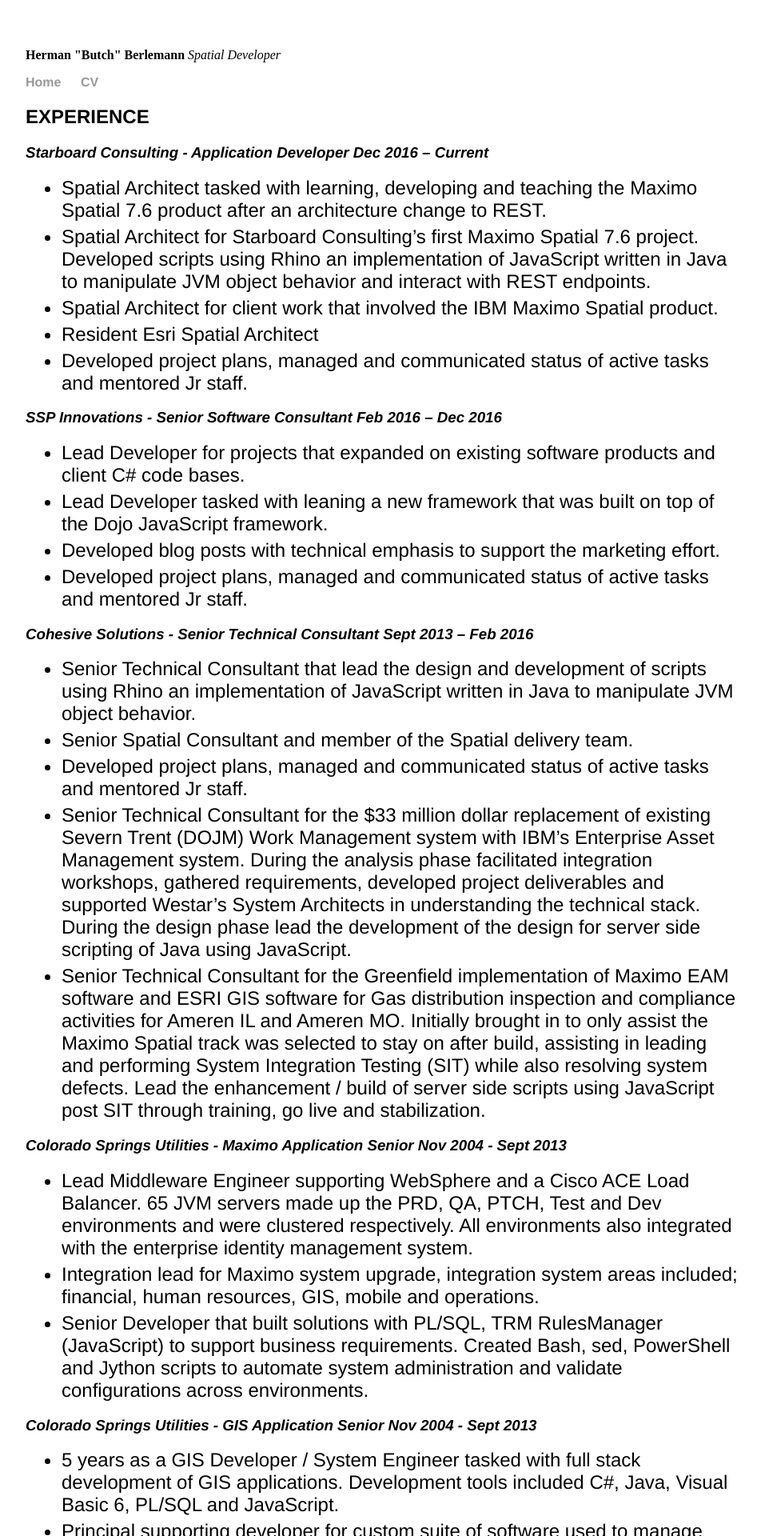
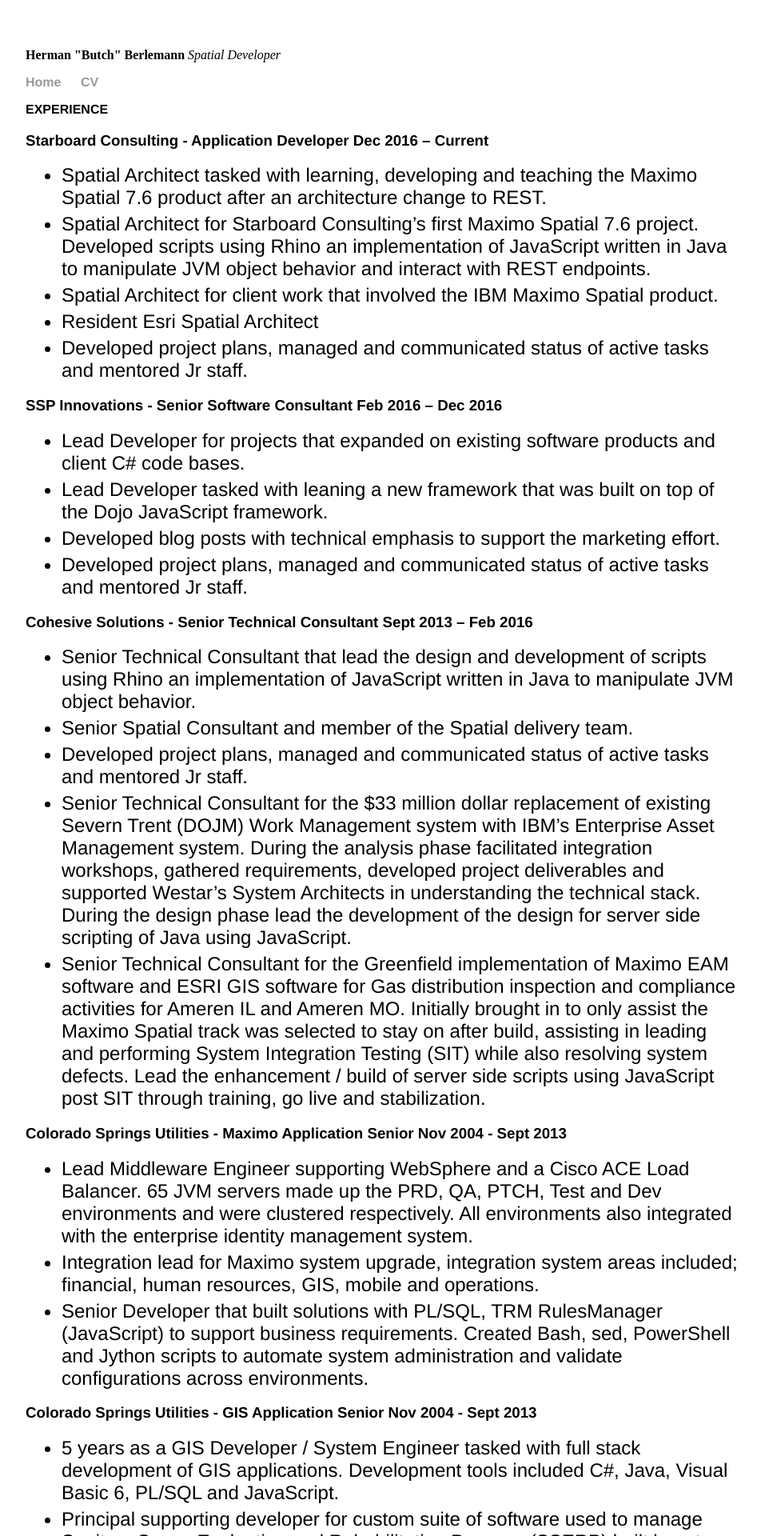
Before and after one commit to butchberlemann/butchberlemann.github.io, a Jekyll site: the page built from cv/cv.html, in a window 1280 px wide. Shown: the top 1920 px of the page at 80% size, without its empty margins (160-1112 px from the left). Built offline with Jekyll 4.4.1, drawn with Linux system fonts in a browser that asks for light colours.

Commit message:
Update main.css

```diff
--- a/css/main.css
+++ b/css/main.css
@@ -25,12 +25,12 @@
 }
 
 h2 {
+    font-size: 1em;
     font-family:'Helvetica', 'Arial', 'Sans-Serif';
 }
 
 h3 {
     font-family:'Helvetica', 'Arial', 'Sans-Serif';
-    font-style: oblique;
 }
 
 li.detail {
```
